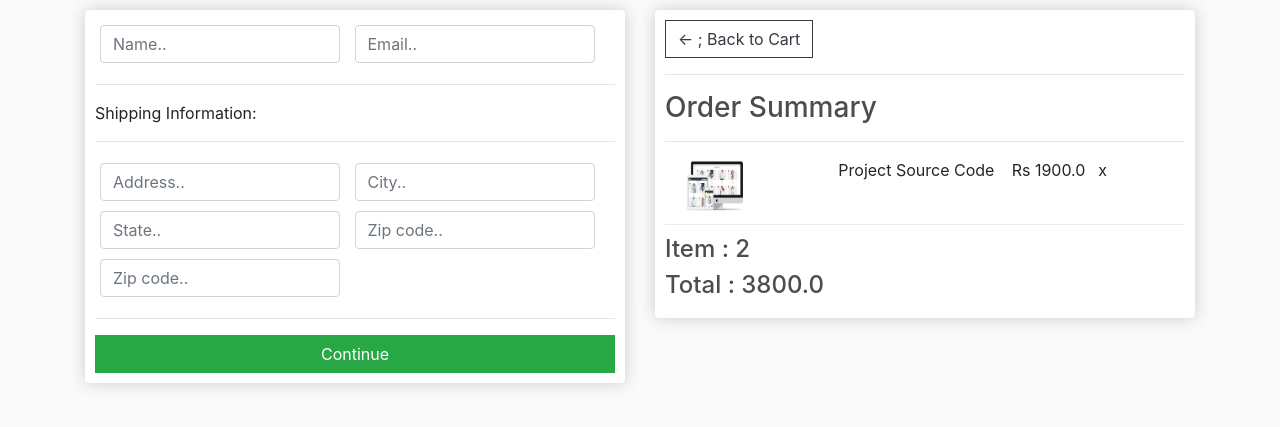
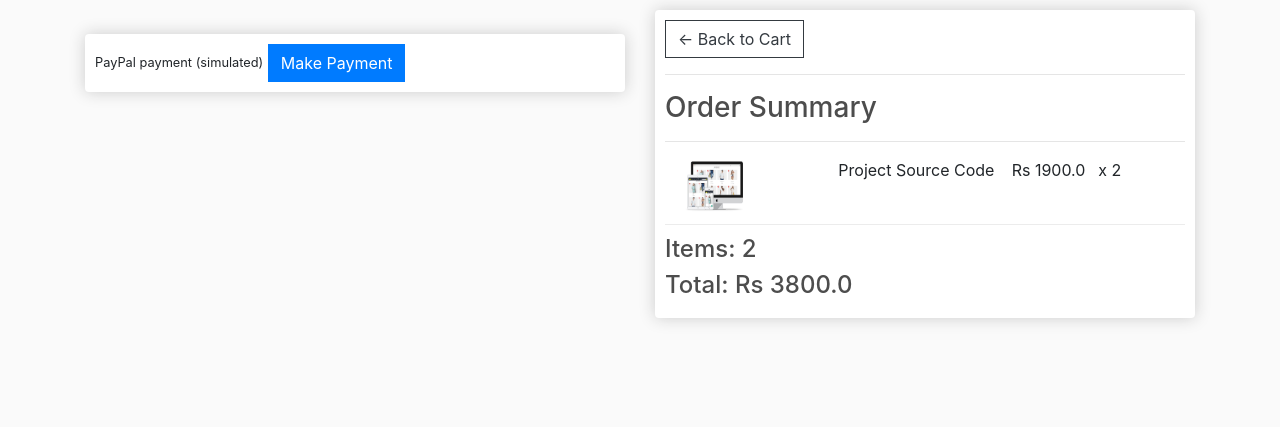
Before and after one commit to Kapilgwal/e-commerce, a Django app: page /checkout/ in a window 1280 px wide. Shown: the part 57-484 px from the top of the page. Run offline with Django 5.2, Linux system fonts and the light colour scheme; a user stored in the database is signed in; data comes from the database, SQL or seed files in the repository; both versions use the stored data as it was after the commit; some libraries are stand-ins or nearby versions.

Commit message:
further additions

```diff
--- a/shopping/static/js/cart.js
+++ b/shopping/static/js/cart.js
@@ -1,43 +1,39 @@
 var updateBtns = document.getElementsByClassName('update-cart')
 
-for (var i = 0; i < updateBtns.length; i++){
-    updateBtns[i].addEventListener('click',function(){
-        var productId = this.dataset.product
-        var action = this.dataset.action
+for (var i = 0; i < updateBtns.length; i++) {
+    updateBtns[i].addEventListener('click', function () {
+        var productId = this.dataset.product;
+        var action = this.dataset.action;
 
-        console.log('productId ' , productId , 'action' , action)
+        console.log('Product ID:', productId, 'Action:', action);
+        console.log('USER:', user);
 
-        console.log('USER',user)
-
-        if(user === 'AnonymousUser'){
-            console.log('Not logged in')
+        if (user === 'AnonymousUser') {
+            console.log('User not logged in');
+            // Optionally redirect to login or show a message
+        } else {
+            updateUserOrder(productId, action);
         }
-
-        else{
-            updateUserOrder(productId,action)
-        }
-    })
+    });
 }
 
-function updateUserOrder(productId, action){
-    console.log('User is logged in,sending data')
-    var url = 'update_item/'
+function updateUserOrder(productId, action) {
+    console.log('User is logged in, sending data...');
+
+    var url = '/update_item/';
 
     fetch(url, {
-        method : 'POST',
-        headers : {
-            'Content-Type' : 'application/json',
-            'X-CSRFToken' : csrftoken
+        method: 'POST',
+        headers: {
+            'Content-Type': 'application/json',
+            'X-CSRFToken': csrftoken,
         },
-        body : JSON.stringify({'productId' : productId , 'action' : action})
+        credentials: 'same-origin',
+        body: JSON.stringify({ 'productId': productId, 'action': action }),
     })
-
-    .then((response) => {
-        return response.json()
-    })
-
+    .then((response) => response.json())
     .then((data) => {
-        console.log('data : ',data)
-        location.reload()
-    })
+        console.log('Response data:', data);
+        location.reload();
+    });
 }
--- a/shopping/store/templates/store/checkout.html
+++ b/shopping/store/templates/store/checkout.html
@@ -7,69 +7,140 @@
       <form id="form">
         <div id="user-info">
           <div class="form-field">
-							<input required class="form-control" type="text" name="name" placeholder="Name..">
+            <input required class="form-control" type="text" name="name" placeholder="Name.." />
           </div>
           <div class="form-field">
-							<input required class="form-control" type="email" name="email" placeholder="Email..">
+            <input required class="form-control" type="email" name="email" placeholder="Email.." />
           </div>
         </div>
 
         <div id="shipping-info">
-						<hr>
+          <hr />
           <p>Shipping Information:</p>
-						<hr>
+          <hr />
           <div class="form-field">
-							<input class="form-control" type="text" name="address" placeholder="Address..">
+            <input class="form-control" type="text" name="address" placeholder="Address.." />
           </div>
           <div class="form-field">
-							<input class="form-control" type="text" name="city" placeholder="City..">
+            <input class="form-control" type="text" name="city" placeholder="City.." />
           </div>
           <div class="form-field">
-							<input class="form-control" type="text" name="state" placeholder="State..">
+            <input class="form-control" type="text" name="state" placeholder="State.." />
           </div>
           <div class="form-field">
-							<input class="form-control" type="text" name="zipcode" placeholder="Zip code..">
+            <input class="form-control" type="text" name="zipcode" placeholder="Zip code.." />
           </div>
           <div class="form-field">
-							<input class="form-control" type="text" name="country" placeholder="Zip code..">
+            <input class="form-control" type="text" name="country" placeholder="Country.." />
           </div>
         </div>
 
-					<hr>
-					<input id="form-button" class="btn btn-success btn-block" type="submit" value="Continue">
+        <hr />
+        <input id="form-button" class="btn btn-success btn-block" type="submit" value="Continue" />
       </form>
     </div>
 
-            <br>
+    <br />
 
-            <div class="box-element hidden" id = "payment-info">
-                 <small>Paypal payment</small>
+    <div class="box-element hidden" id="payment-info">
+      <small>PayPal payment (simulated)</small>
+      <button id="make-payment" type="button" class="btn btn-primary">Make Payment</button>
     </div>
-
   </div>
 
   <div class="col-lg-6">
     <div class="box-element">
+      <a class="btn btn-outline-dark" href="{% url 'cart' %}">&#x2190; Back to Cart</a>
+      <hr />
+      <h3>Order Summary</h3>
+      <hr />
 
-                <a class = "btn btn-outline-dark" href="{% url 'cart' %}"> &#x2190 ; Back to Cart </a>
-                <hr>
-                <h3>Order Summary</h3>
-                <hr>
+      {% for item in items %}
+      <div class="cart-row">
+        <div style="flex: 2">
+          <img class="row-image" src="{{ item.product.imageURL }}" />
+        </div>
+        <div style="flex: 2">
+          <p>{{ item.product.name }}</p>
+        </div>
+        <div style="flex: 1">
+          <p>Rs {{ item.product.price }}</p>
+        </div>
+        <div style="flex: 1">
+          <p>x {{ item.quantity }}</p>
+        </div>
+      </div>
+      {% endfor %}
 
-				{%for item in items%}
-
-                <div class="cart-row">
-                    <div style = "flex:2"> <img class = "row-image" src = "{{item.product.imageURL}}"> </div>
-                    <div style = "flex:2"> <p>{{item.product.name}}</p> </div>
-                    <div style = "flex:1"> <p> Rs {{item.product.price}}</p> </div>
-                    <div style = "flex:1"> <p> x {{item.product.quantity}} </p></div>
+      <h4>Items: {{ order.get_cart_items }}</h4>
+      <h4>Total: Rs {{ order.get_cart_total }}</h4>
+    </div>
+  </div>
 </div>
 
-				{% endfor %}
-                <h4>Item : {{order.get_cart_items}}</h4>
-                <h4>Total : {{order.get_cart_total}}</h4>
-			</div>
+<script type="text/javascript">
+  var shipping = "{{ order.shipping }}";
+  var total = "{{ order.get_cart_total }}";
 
-		</div>
-	</div>
+  if (shipping === "False") {
+    document.getElementById("shipping-info").innerHTML = "";
+  }
+
+  if (user !== "AnonymousUser") {
+    document.getElementById("user-info").innerHTML = "";
+  }
+
+  if (shipping === "False" && user !== "AnonymousUser") {
+    document.getElementById("form-wrapper").classList.add("hidden");
+    document.getElementById("payment-info").classList.remove("hidden");
+  }
+
+  var form = document.getElementById("form");
+  form.addEventListener("submit", function (e) {
+    e.preventDefault();
+    console.log("Form submitted...");
+    document.getElementById("form-button").classList.add("hidden");
+    document.getElementById("payment-info").classList.remove("hidden");
+  });
+
+  document.getElementById("make-payment").addEventListener("click", submitFormData);
+
+  function submitFormData() {
+    console.log("Payment button clicked");
+
+    var userFormData = {
+      name: form.name ? form.name.value : null,
+      email: form.email ? form.email.value : null,
+      total: total,
+    };
+
+    var shippingInfo = {
+      address: form.address ? form.address.value : null,
+      city: form.city ? form.city.value : null,
+      state: form.state ? form.state.value : null,
+      zipcode: form.zipcode ? form.zipcode.value : null,
+      country: form.country ? form.country.value : null,
+    };
+
+    var url = "/process_order/";
+    fetch(url, {
+      method: "POST",
+      headers: {
+        "Content-Type": "application/json",
+        "X-CSRFToken": csrftoken,
+      },
+      body: JSON.stringify({
+        form: userFormData,
+        shipping: shippingInfo,
+      }),
+    })
+      .then((response) => response.json())
+      .then((data) => {
+        console.log("Success:", data);
+        alert("Transaction Completed");
+        window.location.href = "{% url 'stores' %}";
+      })
+      .catch((error) => console.error("Error:", error));
+  }
+</script>
 {% endblock content %}
--- a/shopping/store/templates/store/main.html
+++ b/shopping/store/templates/store/main.html
@@ -24,7 +24,6 @@
           const cookies = document.cookie.split(";");
           for (let i = 0; i < cookies.length; i++) {
             const cookie = cookies[i].trim();
-            // Does this cookie string begin with the name we want?
             if (cookie.substring(0, name.length + 1) === name + "=") {
               cookieValue = decodeURIComponent(
                 cookie.substring(name.length + 1)
@@ -35,6 +34,7 @@
         }
         return cookieValue;
       }
+
       const csrftoken = getToken("csrftoken");
     </script>
   </head>
--- a/shopping/store/urls.py
+++ b/shopping/store/urls.py
@@ -6,4 +6,6 @@ urlpatterns = [
     path('cart/', views.cart, name = 'cart'),
     path('checkout/', views.checkout, name= 'checkout'),
     path('update_item/', views.updateItem, name= 'update_item'),
+    path('cart/update_item/', views.updateItem, name= 'update_item'),
+    path('process_order/', views.processOrder, name= 'process_order'),
 ]
--- a/shopping/store/views.py
+++ b/shopping/store/views.py
@@ -2,6 +2,7 @@ from django.shortcuts import render
 from .models import *
 from django.http import JsonResponse
 import json
+import datetime
 
 def store(request):
     if request.user.is_authenticated:
@@ -11,7 +12,7 @@ def store(request):
         cartItems = order.get_cart_items
     else:
         items = []
-        order = {'get_cart_total': 0, 'get_cart_items': 0}
+        order = {'get_cart_total': 0, 'get_cart_items': 0, 'shipping' : False }
         cartItems = order['get_cart_items']
 
     products = Product.objects.all()
@@ -29,7 +30,7 @@ def cart(request):
         order = {'get_cart_total': 0, 'get_cart_items': 0}
         cartItems = order['get_cart_items']
 
-    context = {'items': items, 'order': order, 'cartItems': cartItems}
+    context = {'items': items, 'order': order, 'cartItems': cartItems, 'shipping' : False}
     return render(request, 'store/cart.html', context)
 
 def checkout(request):
@@ -43,28 +44,60 @@ def checkout(request):
         order = {'get_cart_total': 0, 'get_cart_items': 0}
         cartItems = order['get_cart_items']
 
-    context = {'items': items, 'order': order, 'cartItems': cartItems}
+    context = {'items': items, 'order': order, 'cartItems': cartItems, 'shipping' : False}
     return render(request, 'store/checkout.html', context)
 
 def updateItem(request):
+	data = json.loads(request.body)
+	productId = data['productId']
+	action = data['action']
+	print('Action:', action)
+	print('Product:', productId)
+
+	customer = request.user.customer
+	product = Product.objects.get(id=productId)
+	order, created = Order.objects.get_or_create(customer=customer, complete=False)
+
+	orderItem, created = OrderItem.objects.get_or_create(order=order, product=product)
+
+	if action == 'add':
+		orderItem.quantity = (orderItem.quantity + 1)
+	elif action == 'remove':
+		orderItem.quantity = (orderItem.quantity - 1)
+
+	orderItem.save()
+
+	if orderItem.quantity <= 0:
+		orderItem.delete()
+
+	return JsonResponse('Item was added', safe=False)
+
+def processOrder(request):
+    print('Data', request.body)
+    transaction_id = datetime.datatime.now().timestamp()
     data = json.loads(request.body)
-    productId = data['productId']
-    action = data['action']
+    if request.user.is_authenticated:
+        customer = request.user.customer
+        order,created = Order.objects.get_or_create(customer = customer,complete = False)
+        total = float(data['form']['total'])
+        order.transaction_id = transaction_id
 
-    customer = request.user.customer
-    product = Product.objects.get(id=productId)
-    order, created = Order.objects.get_or_create(customer=customer, complete=False)
+        if total == order.get_cart_total:
+            order.complete = True
 
-    orderItem, created = OrderItem.objects.get_or_create(order=order, product=product)
+        order.save()
 
-    if action == 'add':
-        orderItem.quantity += 1
-    elif action == 'remove':
-        orderItem.quantity -= 1
+        if order.shipping == True:
+            ShippingAddress.objects.create(
+                customer = customer,
+                order = order,
+                address = data['shipping']['address'],
+                state = data['shipping']['state'],
+                city = data['shipping']['city'],
+                zipcode = data['shipping']['zipcode'],
+            )
+            pass
 
-    orderItem.save()
-
-    if orderItem.quantity <= 0:
-        orderItem.delete()
-
-    return JsonResponse('Item updated', safe=False)
+    else:
+        print("user is not logged in ...")
+    return JsonResponse('Payment complete',safe=False)
```
Also changed, not shown: shopping/store/models.py (+11 -1 lines), shopping/store/templates/store/cart.html (+18 -6 lines), shopping/db.sqlite3. Lines whose indentation alone changed are shown as unchanged.
